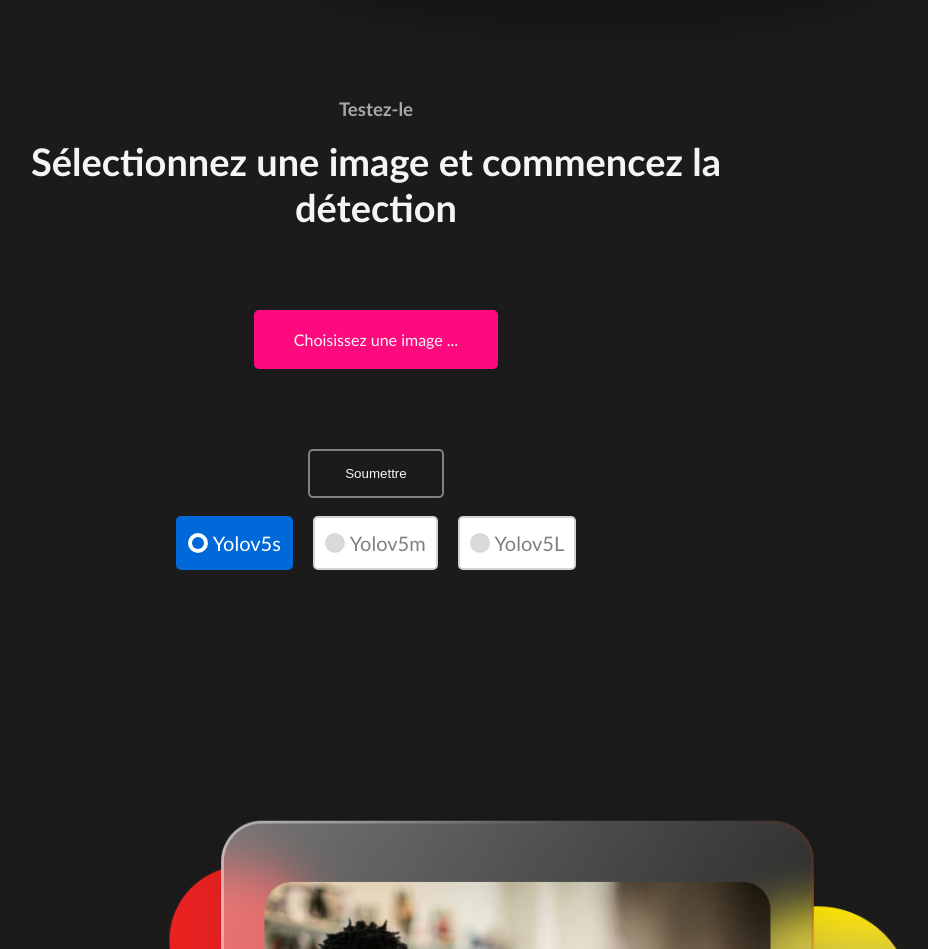
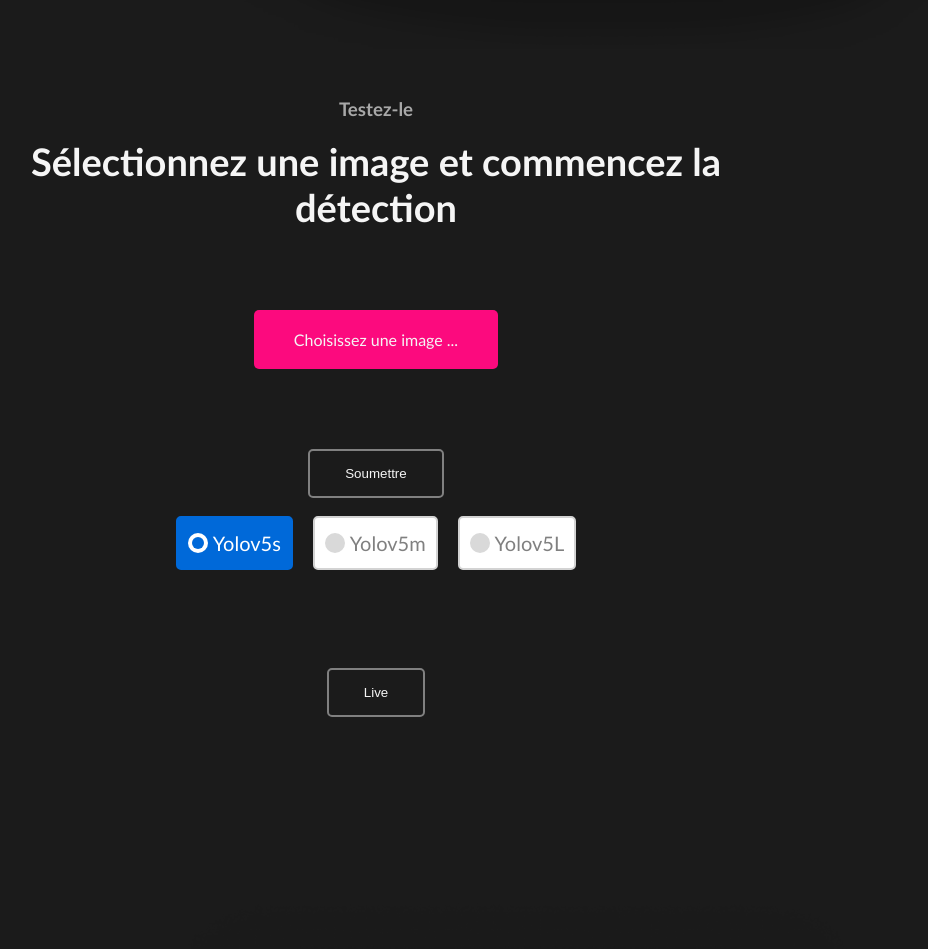
Before and after one commit to tchikyy/YoDe-finalversion-V2, a Flask app: page / in a window 1280 px wide. Shown: the part 801-1750 px from the top of the page, without its empty margins (264-1192 px from the left). Run offline with Flask 2, Linux system fonts and the light colour scheme; some libraries are stand-ins or nearby versions.

Commit message:
Update index.html

```diff
--- a/templates/index.html
+++ b/templates/index.html
@@ -76,6 +76,10 @@
                     <span>Yolov5L</span>
                 </label>
             </div>
+        </form>
+
+        <form method="POST" action="{{ url_for('predict',formid=3) }}" enctype="multipart/form-data">
+          <button id="btn-2" type="submit">Live</button>
         </form>
 
     </div>
```
